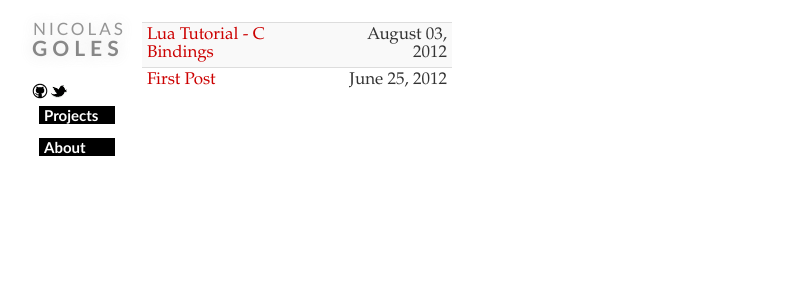
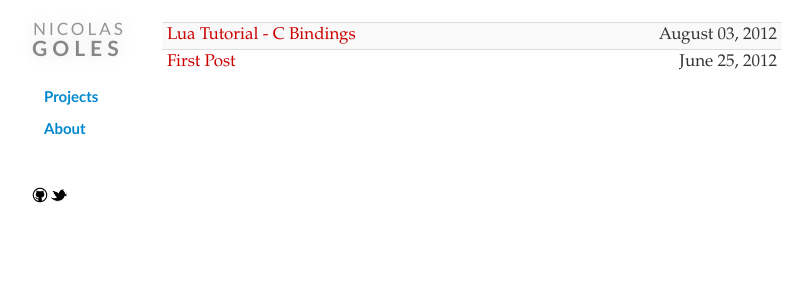
Before and after one commit to Goles/goles.github.com, a Jekyll site: the page built from index.html, in a window 1280 px wide. Shown: the top 300 px of the page, without its empty margins (218-1025 px from the left). Built offline with Jekyll 4.4.1, drawn with Linux system fonts in a browser that asks for light colours.

Commit message:
NEW:     - Fixed css _NG

```diff
--- a/assets/css/base.css
+++ b/assets/css/base.css
@@ -22,19 +22,22 @@ body {
 }
 
 .container .row #sidebar .sections a {
-    color: #fff;
     text-decoration: none;
     padding: 3px 5px;
 }
 
 .container .row #sidebar .sections ul {
     margin: 0;
-    background-color: #000;
     list-style-type: none;
 }
+
 .container .row #sidebar .sections li {
     border-style:solid;
     border-width: 7px;
+}
+
+.container .row #sidebar .meta {
+    margin-top: 40px;
 }
 
 .container .row .avatar {
@@ -110,13 +113,13 @@ body {
 .container .row #content .table {
   margin-top: 2px;
   font-size: 17px;
-  width: 50%;
+  margin-left: 20px;
 }
 
 /* Content */
 .content {
   margin-left: 110px;
-  width: 650px;
+  width: 740px;
   font-family: "Palatino Linotype", "Book Antiqua", Palatino, serif;
   font-size: 16px;
   -webkit-font-smoothing: antialiased;
--- a/index.html
+++ b/index.html
@@ -14,6 +14,13 @@ layout: default
                 </a>
             </div>
 
+            <div class="sections">
+                <ul>
+                    <li> <a href="/about.html"> Projects </a></li>
+                    <li> <a href="/projects.html"> About </a></li>
+                </ul>
+            </div>
+
             <div class="meta">
                 <a href="https://github.com/goles" id="github">
                     <img src="/assets/img/github.png" />
@@ -21,13 +28,6 @@ layout: default
                 <a href="http://twitter.com/ngoles" id="twitter">
                     <img src="/assets/img/twitter.png" />
                 </a>
-            </div>
-
-            <div class="sections">
-                <ul>
-                    <li> <a href="/about.html"> Projects </a></li>
-                    <li> <a href="/projects.html"> About </a></li>
-                </ul>
             </div>
 
         </div>
```
